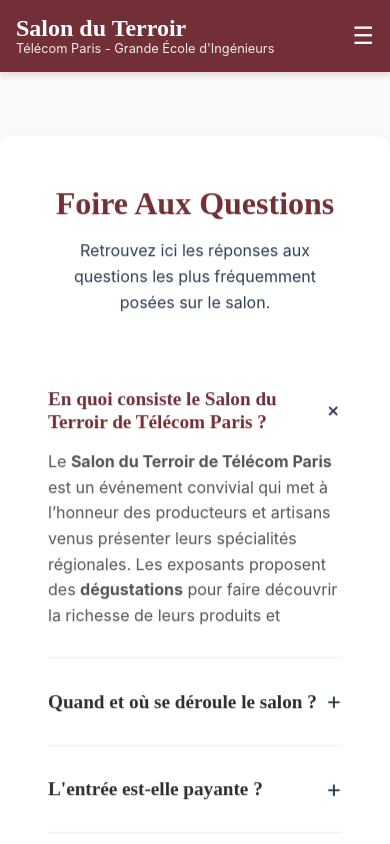
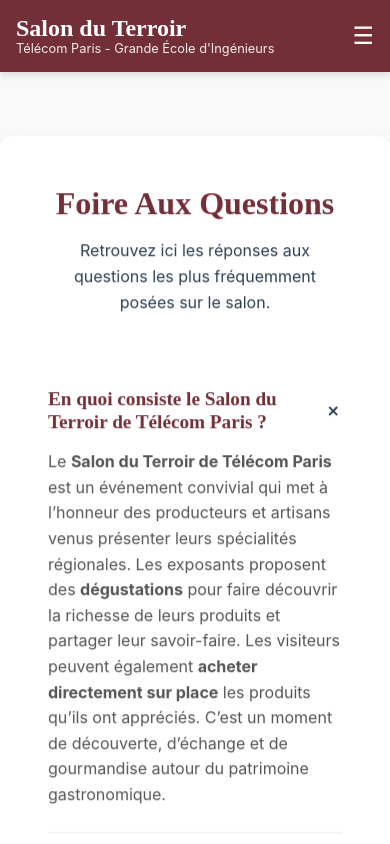
Before and after one commit to noac12/salonduterroir_new, a React (Vite) app: page /faq in a window 390 px wide. Both pictures are taken after a click on the element 195 px from the left and 410 px from the top of the page. Shown: the top 844 px of the page. Built offline with nearby package versions, Linux system fonts and the light colour scheme.

Commit message:
fix: dynamically size FAQ answers to fix mobile cutoff

```diff
--- a/src/pages/FAQ.jsx
+++ b/src/pages/FAQ.jsx
@@ -51,16 +51,16 @@
                 </span>
             </div>
             <div style={{
-                maxHeight: isOpen ? '200px' : '0',
-                overflow: 'hidden',
-                transition: 'max-height 0.3s ease-in-out',
-                opacity: isOpen ? 1 : 0,
-                transitionProperty: 'max-height, opacity',
-                transitionDuration: '0.3s'
+                display: 'grid',
+                gridTemplateRows: isOpen ? '1fr' : '0fr',
+                transition: 'grid-template-rows 0.3s ease-in-out, opacity 0.3s ease-in-out',
+                opacity: isOpen ? 1 : 0
             }}>
-                <p style={{ marginTop: '1rem', color: '#555', lineHeight: '1.6' }}>
-                    {answer}
-                </p>
+                <div style={{ overflow: 'hidden' }}>
+                    <p style={{ marginTop: '1rem', color: '#555', lineHeight: '1.6' }}>
+                        {answer}
+                    </p>
+                </div>
             </div>
         </div>
     );
```
